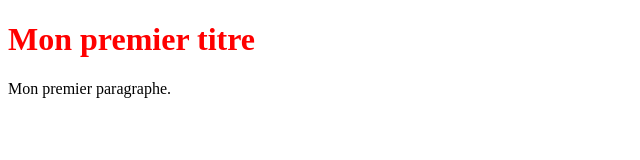
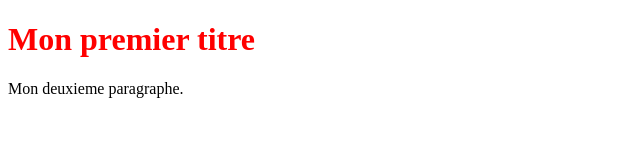
Before and after one commit to AnastasiosTsio/Nuit-De-l-Info-2023, a plain HTML site: page index.html in a window 1280 px wide. Shown: the full height of the page, 0-640 px from the left. Drawn offline with Linux system fonts and the light colour scheme.

Commit message:
Update paragraph content in index.html

```diff
--- a/index.html
+++ b/index.html
@@ -6,7 +6,7 @@
 </head>
 <body>
     <h1>Mon premier titre</h1>
-    <p>Mon premier paragraphe.</p>
+    <p>Mon deuxieme paragraphe.</p>
 
     <script src="index.js"></script>
 </body>
```
